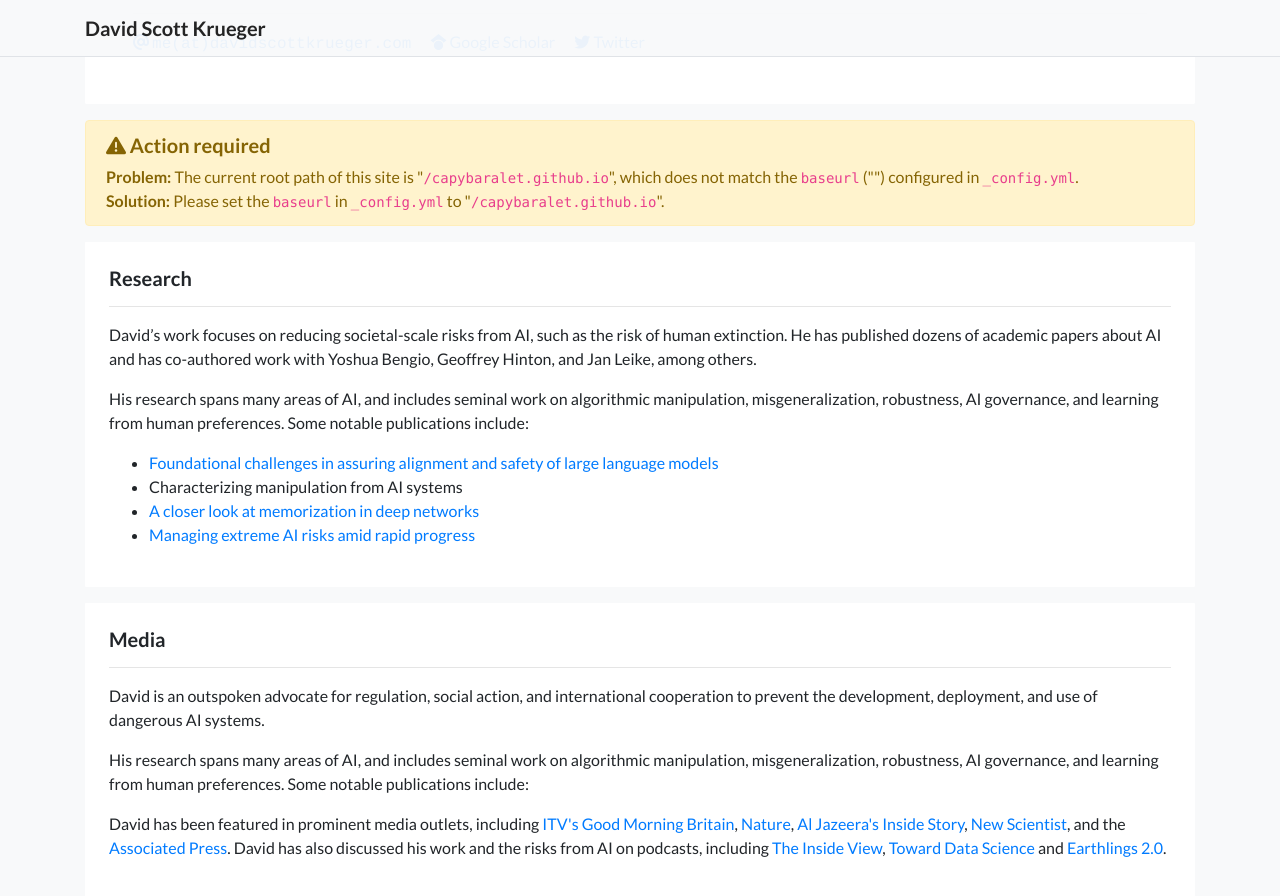
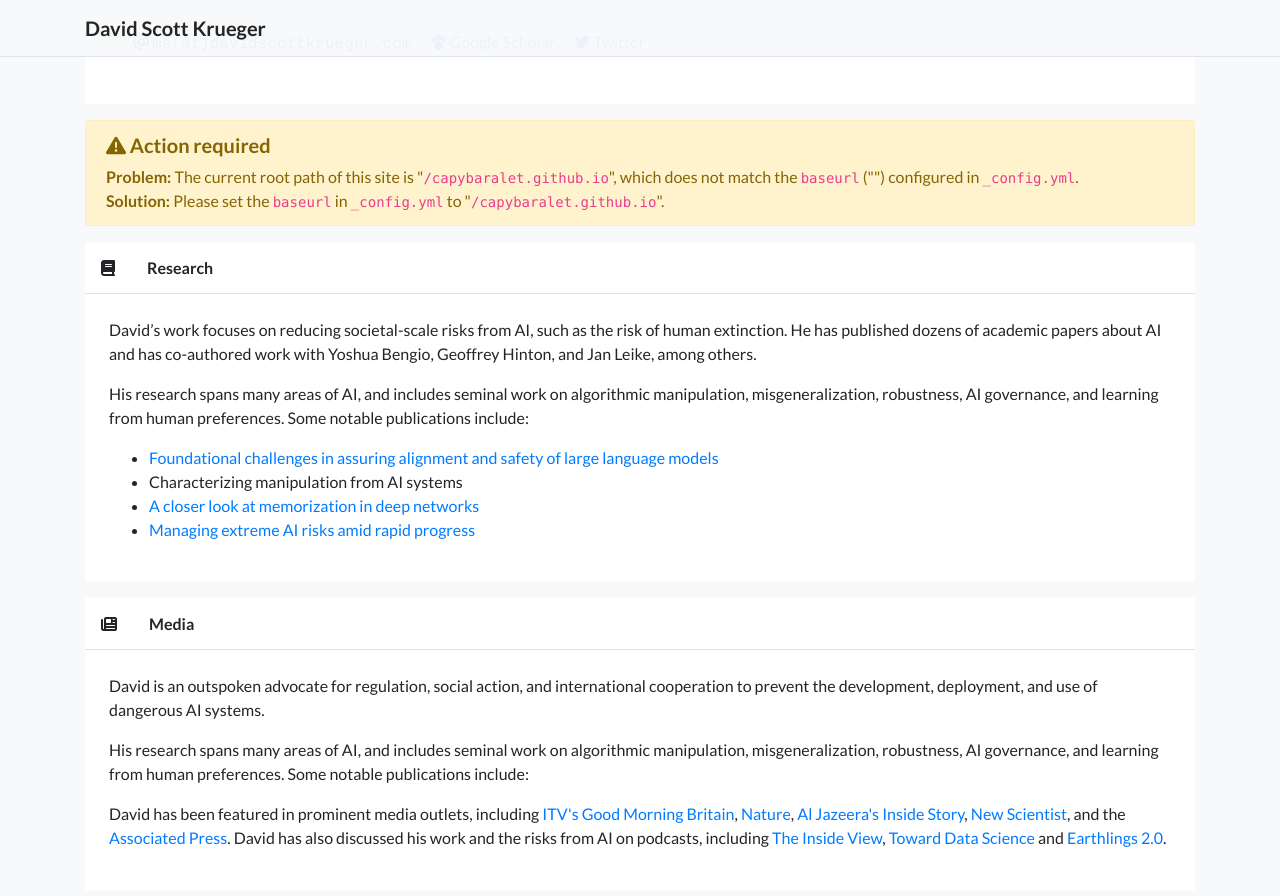
Before and after one commit to capybaralet/capybaralet.github.io, a Jekyll site: the page built from index.html, in a window 1280 px wide and 900 px high, scrolled down 451 px. Shown: the top 896 px of the window. Built offline with Jekyll 4.4.1, drawn with Linux system fonts in a browser that asks for light colours; nearby versions of some CDN libraries; a style sheet for code colours, icons or effects is not loaded.

Commit message:
cute icons

```diff
--- a/index.html
+++ b/index.html
@@ -8,9 +8,10 @@ navbar_title: Home
 %} {% include widgets/debug_url.html %}
 <div class="my-3 bg-white shadow-none rounded-xl">
   <div class="card border-0 shadow-none bg-white">
+    <h6 class="p-3 mb-0 border-bottom border-gray">
+      <i class="fas fa-book"></i>&emsp;&emsp;Research
+    </h6>
     <div class="p-4">
-      <h5>Research</h5>
-      <hr />
       <p>
         David’s work focuses on reducing societal-scale risks from AI, such as
         the risk of human extinction. He has published dozens of academic papers
@@ -53,9 +54,10 @@ navbar_title: Home
 
 <div class="my-3 bg-white shadow-none rounded-xl">
   <div class="card border-0 shadow-none bg-white">
+    <h6 class="p-3 mb-0 border-bottom border-gray">
+      <i class="fas fa-newspaper"></i>&emsp;&emsp;Media
+    </h6>
     <div class="p-4">
-      <h5>Media</h5>
-      <hr />
       <p>
         David is an outspoken advocate for regulation, social action, and
         international cooperation to prevent the development, deployment, and
```
Also changed, not shown: 1 other file.
